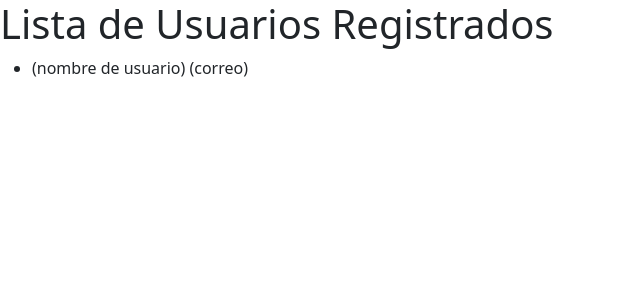
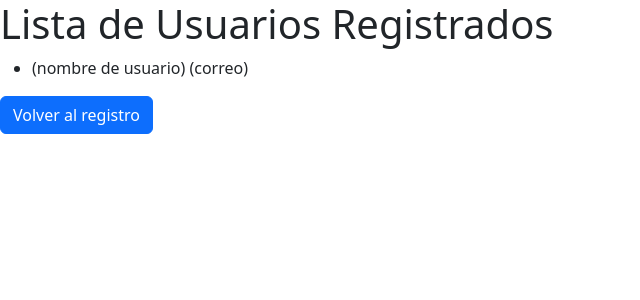
Before and after one commit to Milechan/registro-usuarios-prueba, a React (Vite) app in the folder frontend/: page /list in a window 1280 px wide. Shown: the top 300 px of the page, without its empty margins (0-640 px from the left). Built offline with nearby package versions, Linux system fonts and the light colour scheme.

Commit message:
se crea navegacion entre ambas vistas,a traves de un boton

```diff
--- a/frontend/src/components/ListUsers.jsx
+++ b/frontend/src/components/ListUsers.jsx
@@ -1,10 +1,15 @@
-const ListUsers = ()=>{
-    return(
+import { useNavigate } from "react-router"
+
+const ListUsers = () => {
+    const navigate = useNavigate()
+    return (
         <div>
             <h1>Lista de Usuarios Registrados</h1>
             <ul className="container-list">
                 <li>(nombre de usuario) (correo)</li>
             </ul>
+            <div onClick={() => navigate("/")} className="btn btn-primary"> Volver al registro
+            </div>
         </div>
     )
 }
--- a/frontend/src/components/Register.jsx
+++ b/frontend/src/components/Register.jsx
@@ -1,6 +1,8 @@
 import { useRef } from "react"
+import { useNavigate } from "react-router"
 
 const Register = () => {
+    const navigate=useNavigate()
 
     const name = useRef(null)
     const email = useRef(null)
@@ -69,7 +71,7 @@ const Register = () => {
                 <div onClick={()=>sendRegister()} className="btn btn-primary">Registrar</div>
             </div>
             <div className="button-container">
-                <div className="btn btn-primary">Lista de Usuarios Registrados</div>
+                <div onClick={()=>navigate("/list")} className="btn btn-primary">Lista de Usuarios Registrados</div>
             </div>
         </div>
     )
```
